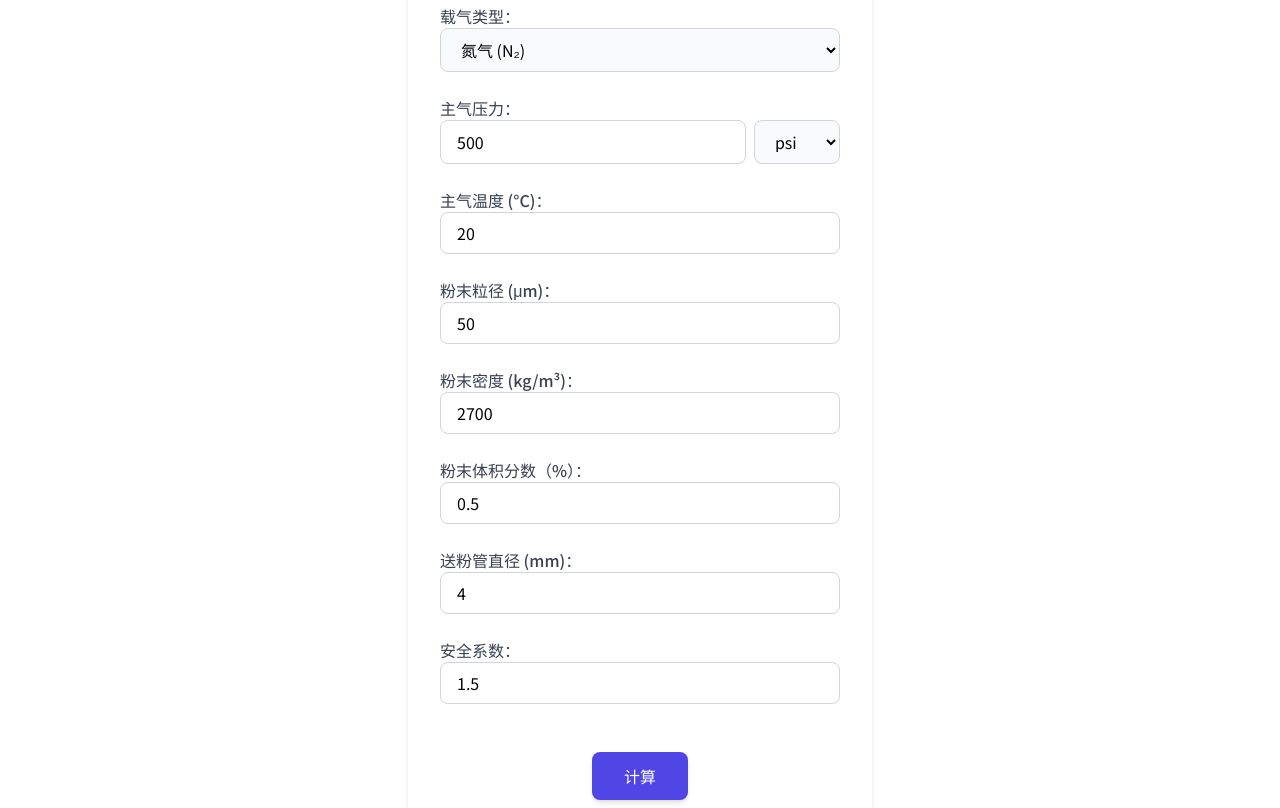
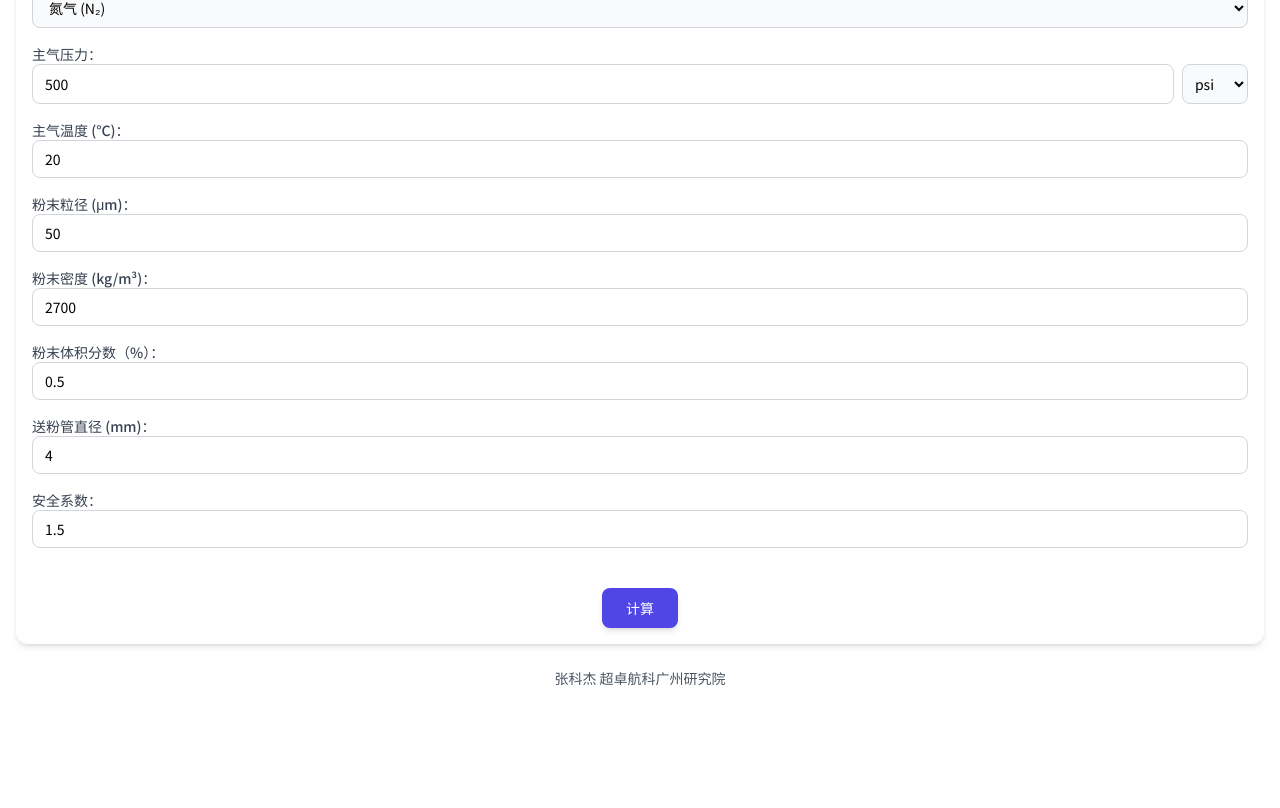
Before and after one commit to RealDaneelOlivaw/powder-flow-calculator, a plain HTML site: page index.html in a window 1280 px wide. Shown: the part 112-920 px from the top of the page. After the commit the page ends 816 px from the top, so only its background shows below. Drawn offline with nearby package versions, Linux system fonts and the light colour scheme.

Commit message:
Update index.html

```diff
--- a/index.html
+++ b/index.html
@@ -34,25 +34,25 @@
     </style>
 </head>
 <body>
-    <div class="container mx-auto px-4 py-4 md:p-6 max-w-lg"> <!-- 调整最大宽度 -->
-        <div class="bg-white rounded-xl shadow-md p-4 md:p-8 mb-6"> <!-- 去掉阴影部分 -->
-            <h1 class="text-2xl md:text-3xl font-bold mb-4 md:mb-6 text-gray-800 text-center">最小送粉气流量计算器</h1>
+    <div class="container mx-auto px-4 py-4 max-w-full"> <!-- 调整最大宽度 -->
+        <div class="bg-white rounded-xl shadow-md p-4 mb-6"> <!-- 去掉阴影部分 -->
+            <h1 class="text-2xl font-bold mb-4 text-gray-800 text-center">最小送粉气流量计算器</h1>
 
-            <form id="calculator-form" class="grid form-grid gap-4 md:gap-6">
+            <form id="calculator-form" class="grid form-grid gap-4">
                 <!-- 左列 -->
                 <div class="form-item">
-                    <label for="gasType" class="block font-medium text-gray-700 text-sm md:text-base">载气类型：</label>
-                    <select id="gasType" class="w-full px-3 md:px-4 py-2 border border-gray-300 rounded-lg focus:ring-2 focus:ring-indigo-500 transition-all bg-gray-50 text-sm md:text-base">
+                    <label for="gasType" class="block font-medium text-gray-700 text-sm">载气类型：</label>
+                    <select id="gasType" class="w-full px-3 py-2 border border-gray-300 rounded-lg focus:ring-2 focus:ring-indigo-500 transition-all bg-gray-50 text-sm">
                         <option value="1">氮气 (N₂)</option>
                         <option value="2">氦气 (He)</option>
                     </select>
                 </div>
 
                 <div class="form-item">
-                    <label for="pressure" class="block font-medium text-gray-700 text-sm md:text-base">主气压力：</label>
+                    <label for="pressure" class="block font-medium text-gray-700 text-sm">主气压力：</label>
                     <div class="flex space-x-2">
-                        <input type="number" id="pressure" class="flex-1 px-3 md:px-4 py-2 border border-gray-300 rounded-lg focus:ring-2 focus:ring-indigo-500 transition-all text-sm md:text-base" value="500" required>
-                        <select id="pressureUnit" class="px-2 md:px-4 py-2 border border-gray-300 rounded-lg focus:ring-2 focus:ring-indigo-500 transition-all bg-gray-50 text-sm md:text-base">
+                        <input type="number" id="pressure" class="flex-1 px-3 py-2 border border-gray-300 rounded-lg focus:ring-2 focus:ring-indigo-500 transition-all text-sm" value="500" required>
+                        <select id="pressureUnit" class="px-2 py-2 border border-gray-300 rounded-lg focus:ring-2 focus:ring-indigo-500 transition-all bg-gray-50 text-sm">
                             <option value="psi">psi</option>
                             <option value="mpa">MPa</option>
                         </select>
@@ -60,38 +60,38 @@
                 </div>
 
                 <div class="form-item">
-                    <label for="temperature" class="block font-medium text-gray-700 text-sm md:text-base">主气温度 (°C)：</label>
-                    <input type="number" id="temperature" class="w-full px-3 md:px-4 py-2 border border-gray-300 rounded-lg focus:ring-2 focus:ring-indigo-500 transition-all text-sm md:text-base" value="20" required>
+                    <label for="temperature" class="block font-medium text-gray-700 text-sm">主气温度 (°C)：</label>
+                    <input type="number" id="temperature" class="w-full px-3 py-2 border border-gray-300 rounded-lg focus:ring-2 focus:ring-indigo-500 transition-all text-sm" value="20" required>
                 </div>
 
                 <div class="form-item">
-                    <label for="particleDiameter" class="block font-medium text-gray-700 text-sm md:text-base">粉末粒径 (μm)：</label>
-                    <input type="number" id="particleDiameter" class="w-full px-3 md:px-4 py-2 border border-gray-300 rounded-lg focus:ring-2 focus:ring-indigo-500 transition-all text-sm md:text-base" value="50" required>
+                    <label for="particleDiameter" class="block font-medium text-gray-700 text-sm">粉末粒径 (μm)：</label>
+                    <input type="number" id="particleDiameter" class="w-full px-3 py-2 border border-gray-300 rounded-lg focus:ring-2 focus:ring-indigo-500 transition-all text-sm" value="50" required>
                 </div>
 
                 <div class="form-item">
-                    <label for="particleDensity" class="block font-medium text-gray-700 text-sm md:text-base">粉末密度 (kg/m³)：</label>
-                    <input type="number" id="particleDensity" class="w-full px-3 md:px-4 py-2 border border-gray-300 rounded-lg focus:ring-2 focus:ring-indigo-500 transition-all text-sm md:text-base" value="2700" required>
+                    <label for="particleDensity" class="block font-medium text-gray-700 text-sm">粉末密度 (kg/m³)：</label>
+                    <input type="number" id="particleDensity" class="w-full px-3 py-2 border border-gray-300 rounded-lg focus:ring-2 focus:ring-indigo-500 transition-all text-sm" value="2700" required>
                 </div>
 
                 <div class="form-item">
-                    <label for="volumeFraction" class="block font-medium text-gray-700 text-sm md:text-base">粉末体积分数（%）：</label>
-                    <input type="number" id="volumeFraction" class="w-full px-3 md:px-4 py-2 border border-gray-300 rounded-lg focus:ring-2 focus:ring-indigo-500 transition-all text-sm md:text-base" value="0.5" required>
+                    <label for="volumeFraction" class="block font-medium text-gray-700 text-sm">粉末体积分数（%）：</label>
+                    <input type="number" id="volumeFraction" class="w-full px-3 py-2 border border-gray-300 rounded-lg focus:ring-2 focus:ring-indigo-500 transition-all text-sm" value="0.5" required>
                 </div>
 
                 <div class="form-item">
-                    <label for="pipeDiameter" class="block font-medium text-gray-700 text-sm md:text-base">送粉管直径 (mm)：</label>
-                    <input type="number" id="pipeDiameter" class="w-full px-3 md:px-4 py-2 border border-gray-300 rounded-lg focus:ring-2 focus:ring-indigo-500 transition-all text-sm md:text-base" value="4" required>
+                    <label for="pipeDiameter" class="block font-medium text-gray-700 text-sm">送粉管直径 (mm)：</label>
+                    <input type="number" id="pipeDiameter" class="w-full px-3 py-2 border border-gray-300 rounded-lg focus:ring-2 focus:ring-indigo-500 transition-all text-sm" value="4" required>
                 </div>
 
                 <div class="form-item">
-                    <label for="safetyCoefficient" class="block font-medium text-gray-700 text-sm md:text-base">安全系数：</label>
-                    <input type="number" id="safetyCoefficient" class="w-full px-3 md:px-4 py-2 border border-gray-300 rounded-lg focus:ring-2 focus:ring-indigo-500 transition-all text-sm md:text-base" value="1.5" required>
+                    <label for="safetyCoefficient" class="block font-medium text-gray-700 text-sm">安全系数：</label>
+                    <input type="number" id="safetyCoefficient" class="w-full px-3 py-2 border border-gray-300 rounded-lg focus:ring-2 focus:ring-indigo-500 transition-all text-sm" value="1.5" required>
                 </div>
 
                 <!-- 计算按钮 -->
                 <div class="flex justify-center mt-6">
-                    <button type="submit" class="w-full md:w-auto px-6 md:px-8 py-2.5 md:py-3 bg-indigo-600 text-white font-medium rounded-lg shadow-md hover:bg-indigo-700 focus:outline-none focus:ring-2 focus:ring-indigo-500 focus:ring-offset-2 transition-all transform hover:scale-105 text-sm md:text-base">
+                    <button type="submit" class="w-full md:w-auto px-6 py-2.5 bg-indigo-600 text-white font-medium rounded-lg shadow-md hover:bg-indigo-700 focus:outline-none focus:ring-2 focus:ring-indigo-500 transition-all transform hover:scale-105 text-sm">
                         计算
                     </button>
                 </div>
@@ -99,24 +99,24 @@
         </div>
 
         <!-- 结果显示 -->
-        <div id="results" class="bg-white rounded-xl shadow-md p-4 md:p-8 mb-6 hidden">
-            <h2 class="text-xl md:text-2xl font-bold mb-4 md:mb-6 text-gray-800">计算结果</h2>
+        <div id="results" class="bg-white rounded-xl shadow-md p-4 mb-6 hidden">
+            <h2 class="text-xl font-bold mb-4 text-gray-800">计算结果</h2>
             <div class="space-y-3">
-                <p class="flex flex-wrap justify-between text-sm md:text-base">
+                <p class="flex flex-wrap justify-between text-sm">
                     <span class="font-medium text-gray-700">最小气体流量：</span>
                     <span class="flex items-center space-x-1">
                         <span id="resultFlowRate" class="text-indigo-600"></span>
                         <span class="text-gray-600">SLM</span>
                     </span>
                 </p>
-                <p class="flex flex-wrap justify-between text-sm md:text-base">
+                <p class="flex flex-wrap justify-between text-sm">
                     <span class="font-medium text-gray-700">粉末质量流量：</span>
                     <span class="flex items-center space-x-1">
                         <span id="resultPowderFlow" class="text-indigo-600"></span>
                         <span class="text-gray-600">g/min</span>
                     </span>
                 </p>
-                <p class="flex flex-wrap justify-between text-sm md:text-base">
+                <p class="flex flex-wrap justify-between text-sm">
                     <span class="font-medium text-gray-700">单位长度压降：</span>
                     <span class="flex items-center space-x-1">
                         <span id="resultPressureDrop" class="text-indigo-600"></span>
@@ -127,7 +127,7 @@
         </div>
 
         <!-- 底部署名 -->
-        <div class="text-center text-gray-600 mt-4 text-sm md:text-base">
+        <div class="text-center text-gray-600 mt-4 text-sm">
             <p>张科杰  超卓航科广州研究院</p>
         </div>
     </div>
```
